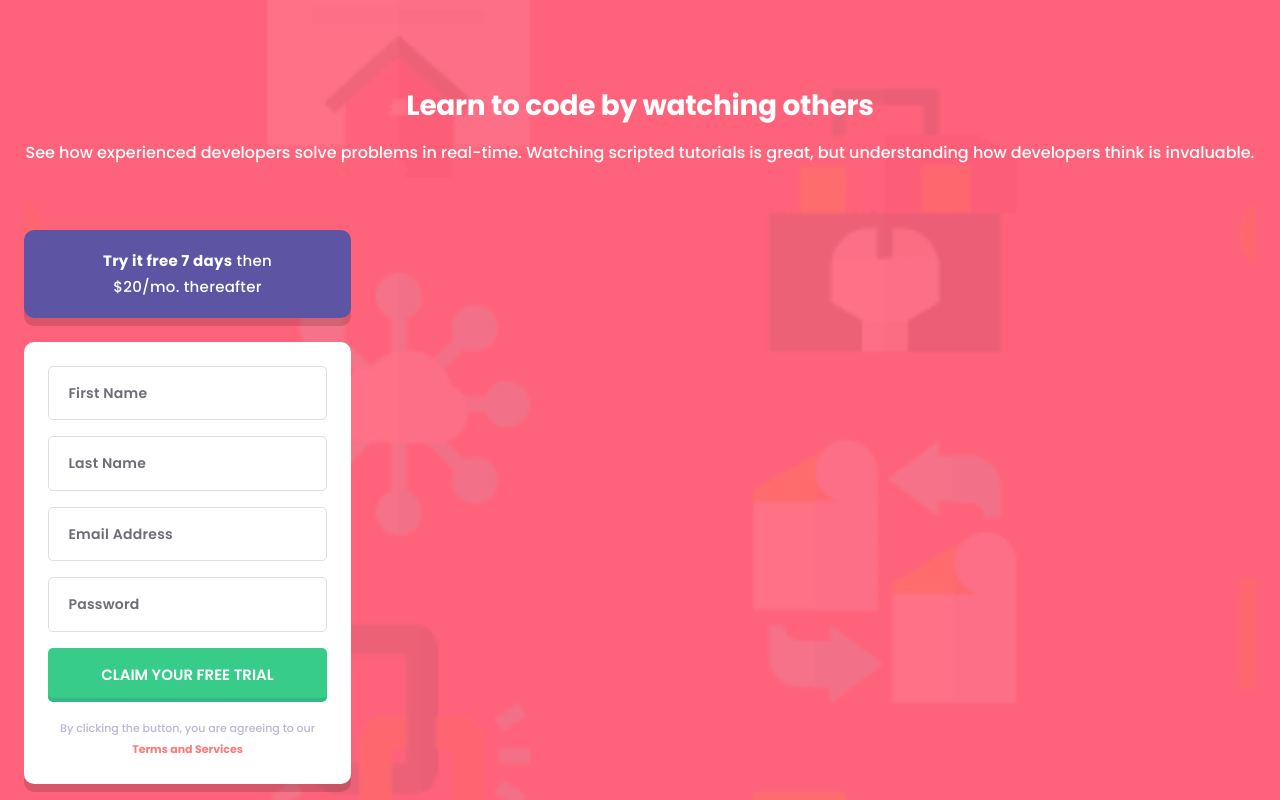
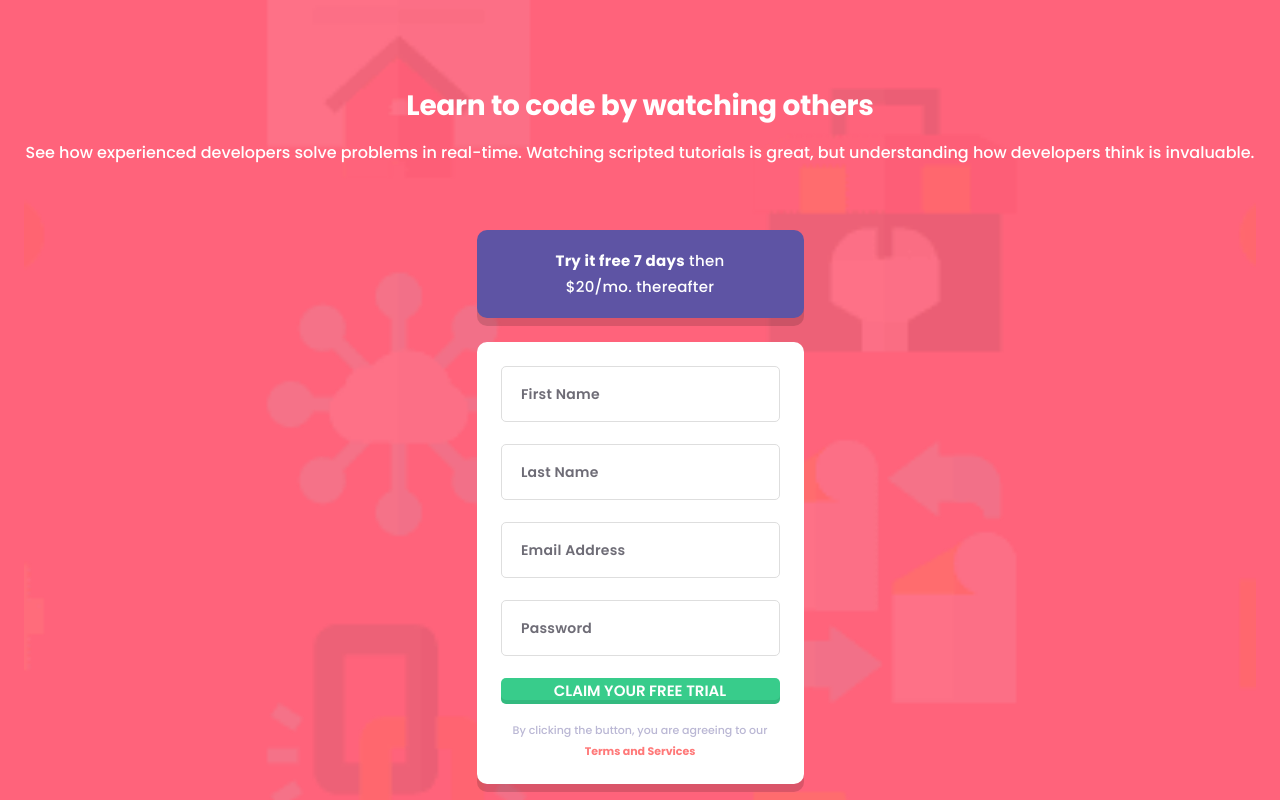
Before and after one commit to AlexanderGrigoryan/Intro-Component-with-Sign-Up-Form, a React (Create React App) app: page / in a window 1280 px wide. Built offline with nearby package versions, Linux system fonts and the light colour scheme.

Commit message:
feat: make functional part in form

```diff
--- a/package.json
+++ b/package.json
@@ -3,6 +3,7 @@
   "version": "0.1.0",
   "private": true,
   "dependencies": {
+    "@hookform/resolvers": "^2.9.10",
     "@testing-library/jest-dom": "^5.16.5",
     "@testing-library/react": "^13.4.0",
     "@testing-library/user-event": "^13.5.0",
--- a/src/App.tsx
+++ b/src/App.tsx
@@ -46,4 +46,5 @@ const Content = styled.div`
   width: 100%;
   height: 100%;
   min-height: 100vh;
+
 `;
--- a/src/GlobalStyles.ts
+++ b/src/GlobalStyles.ts
@@ -11,6 +11,7 @@ body {
     width: 100vw;
     height: 100vh;
     font-family: 'Poppins', sans-serif;
+
 }
 `;
 
--- a/src/components/Form.tsx
+++ b/src/components/Form.tsx
@@ -1,18 +1,71 @@
-import React from "react";
+import React, { useState } from "react";
+import { SubmitHandler, useForm } from "react-hook-form";
 import styled from "styled-components";
+import schema from "../schema";
+import { FormTypes } from "../types";
+import { yupResolver } from "@hookform/resolvers/yup";
 
 function Form() {
+  const {
+    register,
+    handleSubmit,
+    watch,
+    reset,
+    formState: { errors },
+  } = useForm<FormTypes>({
+    resolver: yupResolver(schema),
+  });
+
+  const [submitted, setSubmitted] = useState<boolean>(false);
+
+  const onSubmit: SubmitHandler<FormTypes> = (data) => {
+    setSubmitted(true);
+    reset();
+  };
+
   return (
     <Container>
       <Info>
         <Span>Try it free 7 days</Span> then $20/mo. thereafter
       </Info>
 
-      <FormContainer>
-        <Input type="text" id="firstName" placeholder="First Name" />
-        <Input type="text" id="lastName" placeholder="Last Name" />
-        <Input type="email" id="email" placeholder="Email Address" />
-        <Input type="password" id="password" placeholder="Password" />
+      <FormContainer onSubmit={handleSubmit(onSubmit)}>
+        <InputBlock>
+          <Input
+            type="text"
+            id="firstName"
+            placeholder="First Name"
+            {...register("firstName")}
+          />
+          <Error>{errors.firstName && errors.firstName.message}</Error>
+        </InputBlock>
+        <InputBlock>
+          <Input
+            type="text"
+            id="lastName"
+            placeholder="Last Name"
+            {...register("lastName")}
+          />
+          <Error>{errors.lastName && errors.lastName.message}</Error>
+        </InputBlock>
+        <InputBlock>
+          <Input
+            type="email"
+            id="email"
+            placeholder="Email Address"
+            {...register("email")}
+          />
+          <Error>{errors.email && errors.email.message}</Error>
+        </InputBlock>
+        <InputBlock>
+          <Input
+            type="password"
+            id="password"
+            placeholder="Password"
+            {...register("password")}
+          />
+          <Error>{errors.password && errors.password.message}</Error>
+        </InputBlock>
         <Button type="submit">CLAIM YOUR FREE TRIAL</Button>
         <Terms>
           By clicking the button, you are agreeing to our{" "}
@@ -27,6 +80,10 @@ export default Form;
 
 const Container = styled.div`
   margin-bottom: 50px;
+  display: flex;
+  flex-direction: column;
+  justify-content: center;
+  align-items: center;
 `;
 
 const Info = styled.div`
@@ -59,6 +116,8 @@ const FormContainer = styled.form`
   flex-direction: column;
   row-gap: 16px;
 `;
+
+const InputBlock = styled.div``;
 
 const Input = styled.input`
   width: 279px;
@@ -114,3 +173,13 @@ const Link = styled.a`
   color: #ff7979;
   text-decoration: none;
 `;
+
+const Error = styled.p`
+  font-size: 11px;
+  font-style: italic;
+  font-weight: 500;
+  line-height: 17px;
+  text-align: right;
+  color: #ff7979;
+  margin-top: 6px;
+`;
```
Also changed, not shown: 1 other file (tests, documents, lock files or other folders).
